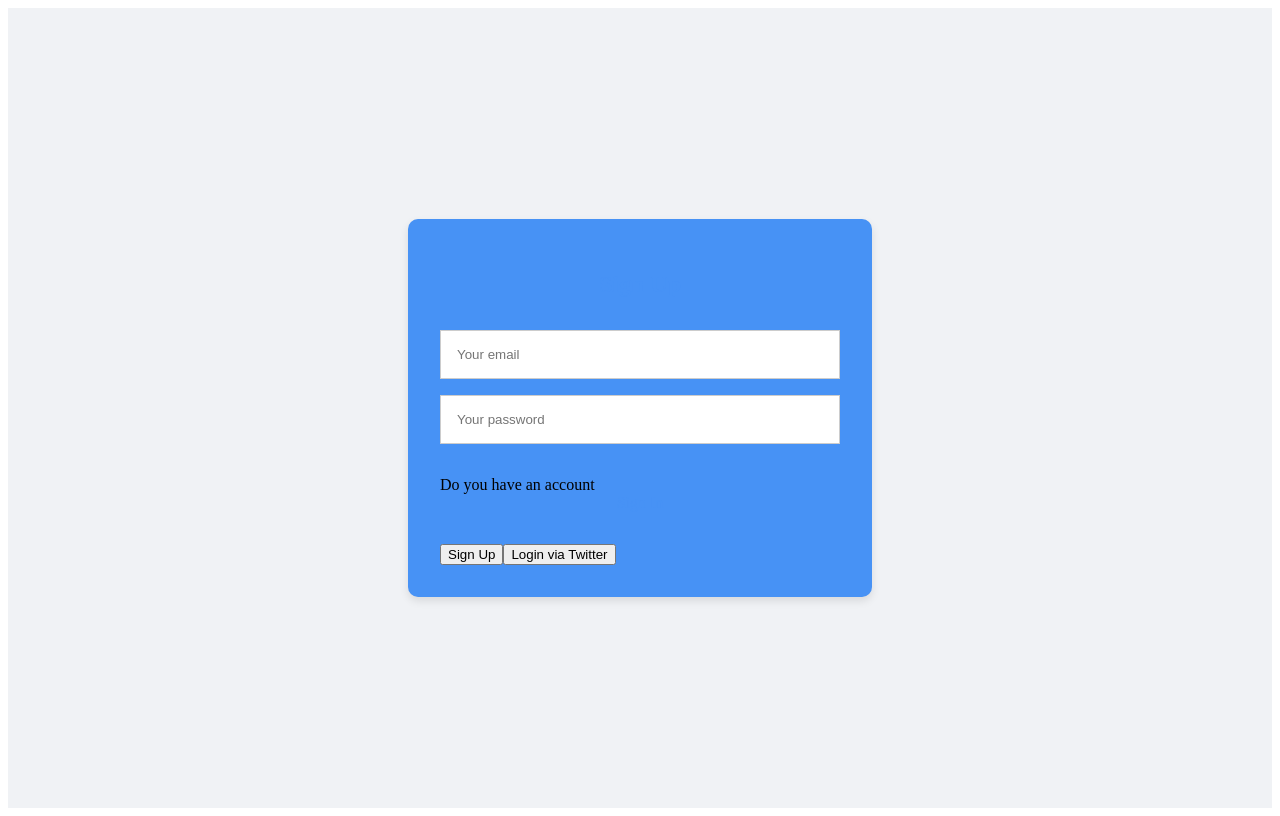
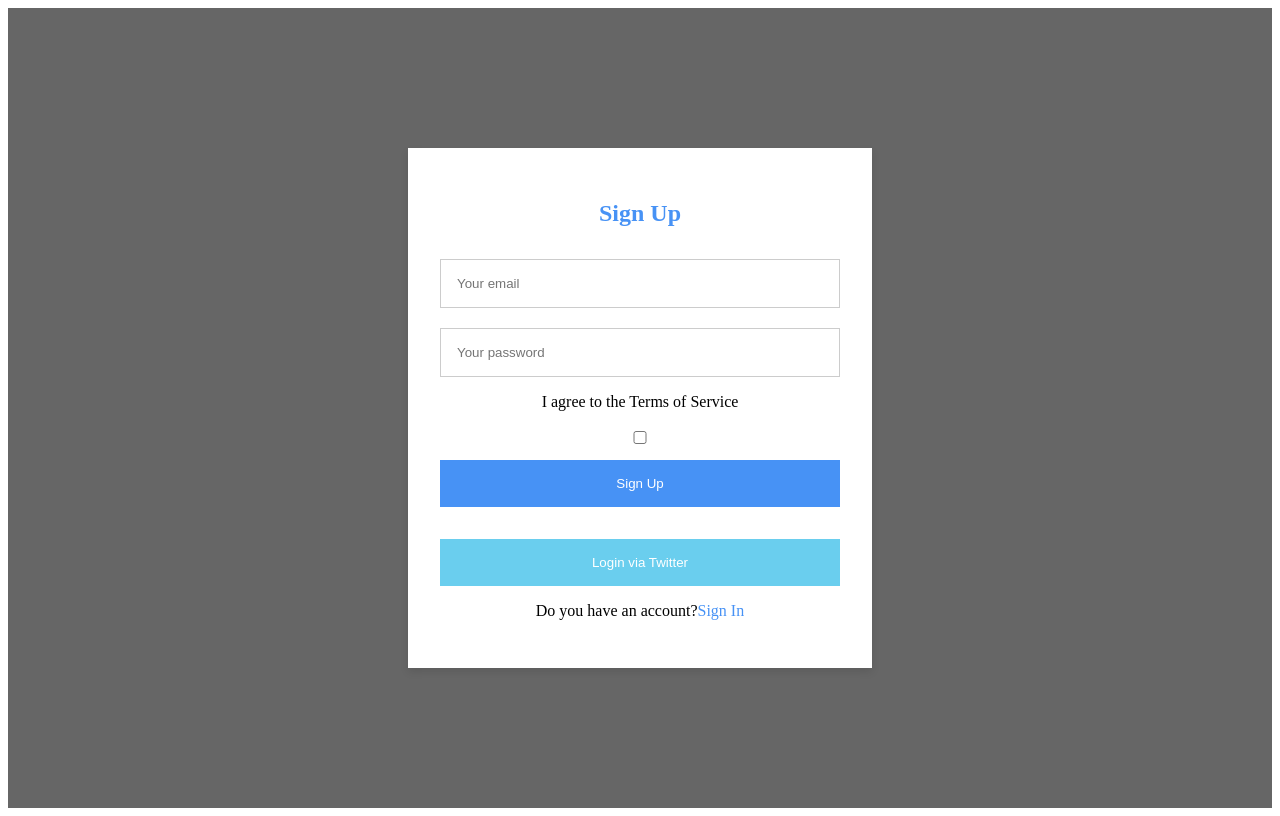
Before and after one commit to WayNexusOrganisation/webapp, a Next.js app: page /sign_up in a window 1280 px wide. Built offline with nearby package versions, Linux system fonts and the light colour scheme.

Commit message:
Pages Updated

```diff
--- a/package.json
+++ b/package.json
@@ -6,11 +6,13 @@
     "start": "next start"
   },
   "dependencies": {
+    "@types/react": "^18.2.48",
+    "@types/react-dom": "^18.2.18",
     "geojson": "^0.5.0",
     "next": "latest",
     "particles.js": "^2.0.0",
-    "react": "18.2.0",
-    "react-dom": "18.2.0"
+    "react": "^18.2.0",
+    "react-dom": "^18.2.0"
   },
   "engines": {
     "node": ">=18"
--- a/pages/book-an-appointment.js
+++ b/pages/book-an-appointment.js
@@ -3,7 +3,7 @@ import styles from '../styles/book_an_appointment.module.css';
 
 export default function book_an_appointment() {
   return (
-    <div className={styles.book_an_appointment}>
+    <div className={styles.book_an_appointmentContainer}>
       <Head>
 
         <title>Book an appoinment - WayNexus</title>
@@ -17,7 +17,7 @@ export default function book_an_appointment() {
         <input type="text" placeholder="Company name" />
         <input type="text" placeholder="Your phone number" />
         <p> By submitting this form, you agree to WayNexus <a href="#" className={styles.privacypolicy}>Privacy Policy</a> </p>
-        <a href="#submit"> <button className={styles.button_7}>Submit</button></a>
+        <button type="submit">Submit</button>
       </div>
     </div>
   );
--- a/pages/index.js
+++ b/pages/index.js
@@ -48,7 +48,7 @@ export default function Home() {
     </div>
   </div>
   <div className={styles.button_7}>
-    <a href="/signin"><button className={styles.button}>Sign In</button></a>
+    <a href="/signin"><button className={styles.button}>Log In</button></a>
   </div>
 </nav>
       <main className={styles.main}>
--- a/pages/sign_up.js
+++ b/pages/sign_up.js
@@ -14,9 +14,16 @@ export default function SignUp() {
         <h2>Sign Up</h2>
         <input type="text" placeholder="Your email" />
         <input type="password" placeholder="Your password" />
-        <p>Do you have an account<a href="#" className={styles.sign}>Sign In</a></p>
-        <button type="submit">Sign Up</button>
-        <button type="submit">Login via Twitter</button>
+
+        <p>I agree to the Terms of Service <input type="checkbox" className={styles.checkbox}></input> </p>
+        <div class="button-container">
+           <button type="submit">Sign Up</button>
+            <button type="submit">Login via Twitter</button>
+           </div>
+
+
+           <p>Do you have an account?<a href="#" className={styles.sign}>Sign In</a></p>
+
       </div>
     </div>
   );
--- a/pages/signin.js
+++ b/pages/signin.js
@@ -11,11 +11,11 @@ export default function SignIn() {
       </Head>
 
       <div className={styles.signInForm}>
-        <h2>Sign In</h2>
+        <h2>Log In</h2>
         <input type="text" placeholder="username" />
         <input type="password" placeholder="password" />
         <a href="#" className={styles.forgotPassword}>Forgot Password?</a>
-        <button type="submit">Sign In</button>
+        <button type="submit">Log In</button>
       </div>
     </div>
   );
--- a/styles/Home.module.css
+++ b/styles/Home.module.css
@@ -106,12 +106,15 @@
 
   .button_7{
     display: flex;
+    align-items: center;
+      justify-content: center;
     gap: 1rem; /* Adjust the gap between buttons to match your design */
   }
 
   .button_7 button {
 
       align-items: center;
+      justify-content: center;
       background-color: #4792F5;
       border: 2px solid #4792F5;
       box-sizing: border-box;
--- a/styles/signup.module.css
+++ b/styles/signup.module.css
@@ -5,16 +5,18 @@
     justify-content: center;
     align-items: center;
     min-height: 100vh;
-    background: #f0f2f5; /* Replace with the actual background color */
+    background: rgba(0, 0, 0, 0.6); /* Replace with the actual background color */
   }
 
   .signUpForm {
-    background: #4792f5;
+    background: #ffffff;
     padding: 2rem;
-    border-radius: 10px;
+    text-align: center;
+    margin: left;
     box-shadow: 0 4px 8px rgba(0, 0, 0, 0.1);
     width: 100%;
     max-width: 400px;
+    height: auto;
   }
 
   .signUpForm h2 {
@@ -25,6 +27,8 @@
 
   .signUpForm input {
     width: 100%;
+    margin: 20px auto;
+    display: block;
     padding: 1rem;
     margin-bottom: 1rem;
     border: 1px solid #ccc;
@@ -33,23 +37,53 @@
   }
 
   .signUpForm .sign {
-    display: block;
-    text-align: center;
-    margin-bottom: 2rem;
+    height: auto;
+    text-align: right;
     color: #4792f5;
     text-decoration: none;
   }
 
-  .signUpForm .signInbutton {
+  .signUpForm button:first-child {
     width: 100%;
+    margin-bottom: 1rem;
+    align-items: center;
+    justify-content: center;
     padding: 1rem;
-    background-color: #4792f5;
+    background-color: #4792F5;
     color: white;
     border: none;
     border-radius: 0px;
     cursor: pointer;
   }
 
-  .signUpForm button:hover {
+  .signUpForm button:nth-child(2) {
+    width: 100%;
+    margin-top: 1rem;
+    align-items: center;
+    justify-content: center;
+    padding: 1rem;
+    background-color: #6ACEEE;
+    color: white;
+    border: none;
+    border-radius: 0px;
+    cursor: pointer;
+  }
+
+
+.signUpForm button:hover {
     background-color: #0056b3;
   }
+
+  .or-line {
+    flex: 1;
+    height: 1px;
+    background-color: #000;
+    margin: 0 10px; /* Adjust the margin as needed */
+  }
+
+  .signUpForm .checkbox {
+    height: auto;
+    text-align: left;
+    color: #4792f5;
+    text-decoration: none;
+  }
```
Also changed, not shown: styles/Signin.module.css (+5 -7 lines), styles/book_an_appointment.module.css (+21 -13 lines), 1 other file (tests, documents, lock files or other folders).
